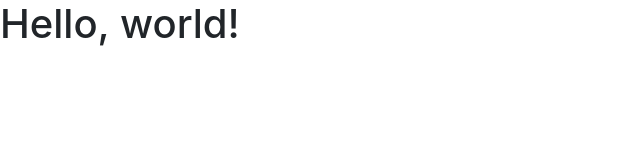
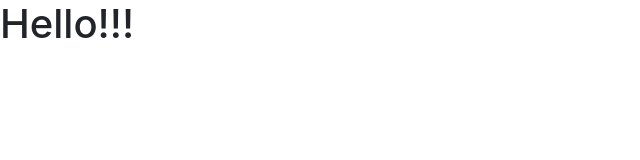
Before and after one commit to MichelleBounajem/EDPS__MichelleBounajem, a plain HTML site: page index.html in a window 1280 px wide. Shown: the whole page, without its empty margins (0-640 px from the left). Drawn offline with nearby package versions, Linux system fonts and the light colour scheme.

Commit message:
Update index.html

```diff
--- a/index.html
+++ b/index.html
@@ -11,7 +11,7 @@
     <title>Hello, world!</title>
   </head>
   <body>
-    <h1>Hello, world!</h1>
+    <h1>Hello!!!</h1>
 
     <!-- Optional JavaScript -->
     <!-- jQuery first, then Popper.js, then Bootstrap JS -->
```
